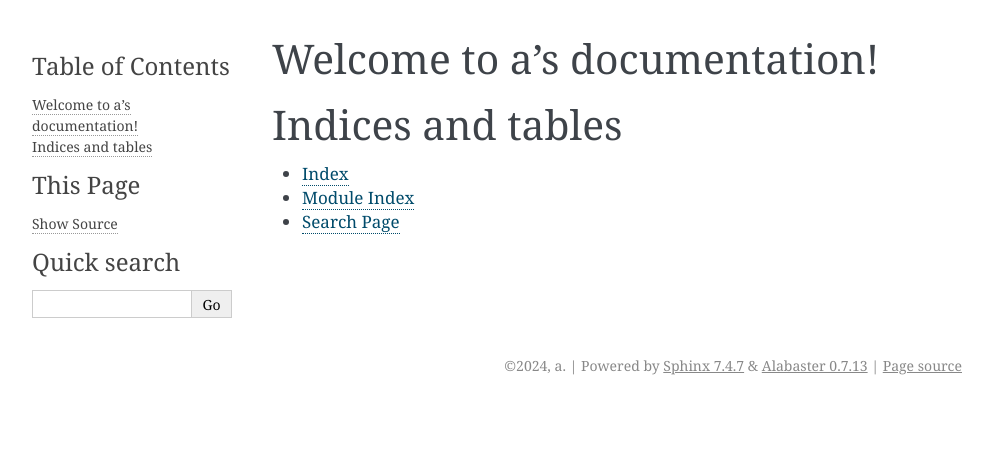
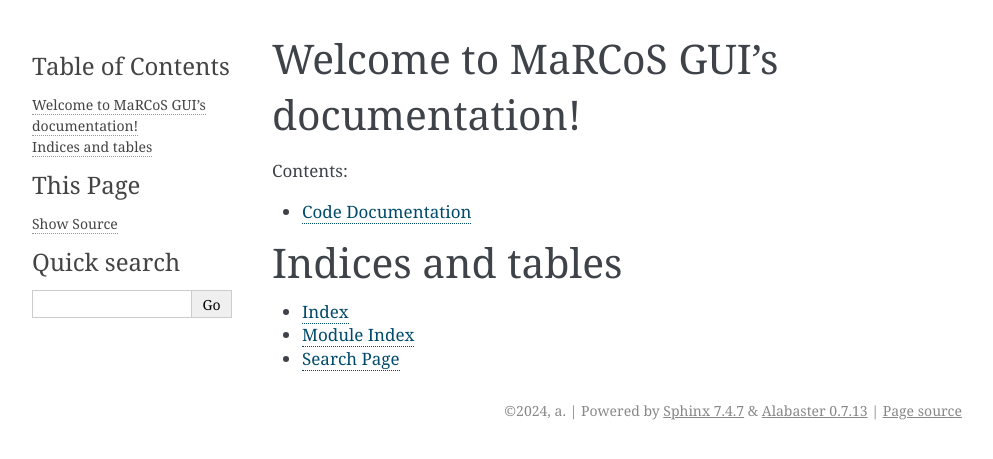
Before and after one commit to josalggui/test, a Sphinx documentation site: the page built from Sphinx/index.rst, in a window 1280 px wide. Shown: the top 459 px of the page, without its empty margins (148-1141 px from the left). Built offline with Sphinx 7.4.7, drawn with Linux system fonts in a browser that asks for light colours.

Commit message:
page code for documentation

```diff
--- /dev/null
+++ b/Sphinx/code.rst
@@ -0,0 +1,5 @@
+Code Documentation
+==================
+
+.. automodule:: example1
+    :members:
--- a/Sphinx/conf.py
+++ b/Sphinx/conf.py
@@ -5,6 +5,10 @@
 
 # -- Project information -----------------------------------------------------
 # https://www.sphinx-doc.org/en/master/usage/configuration.html#project-information
+
+import os
+import sys
+sys.path.insert(0, os.path.abspath('..'))
 
 project = 'a'
 copyright = '2024, a'
@@ -14,7 +18,7 @@
 # -- General configuration ---------------------------------------------------
 # https://www.sphinx-doc.org/en/master/usage/configuration.html#general-configuration
 
-extensions = []
+extensions = ['sphinx.ext.autodoc']
 
 templates_path = ['_templates']
 exclude_patterns = ['_build', 'Thumbs.db', '.DS_Store']
--- a/Sphinx/index.rst
+++ b/Sphinx/index.rst
@@ -1,15 +1,16 @@
-.. a documentation master file, created by
-   sphinx-quickstart on Sun Jun  2 16:54:07 2024.
+.. MaRCoS GUI documentation master file, created by
+   sphinx-quickstart on Wed Aug 30 16:09:02 2023.
    You can adapt this file completely to your liking, but it should at least
    contain the root `toctree` directive.
 
-Welcome to a's documentation!
-=============================
+Welcome to MaRCoS GUI's documentation!
+======================================
 
 .. toctree::
    :maxdepth: 2
    :caption: Contents:
 
+   code.rst
 
 
 Indices and tables
```
Also changed, not shown: 1 other file.
